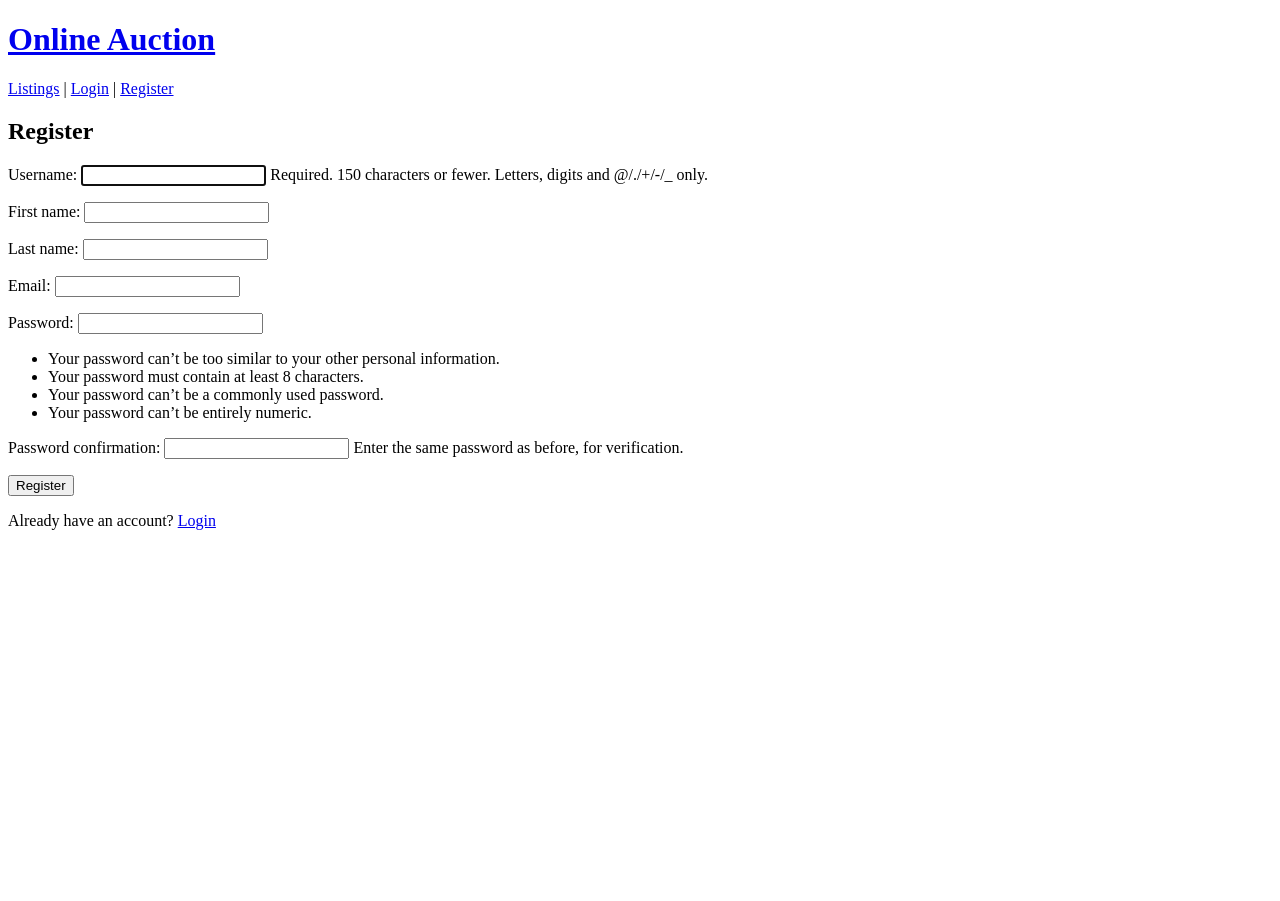
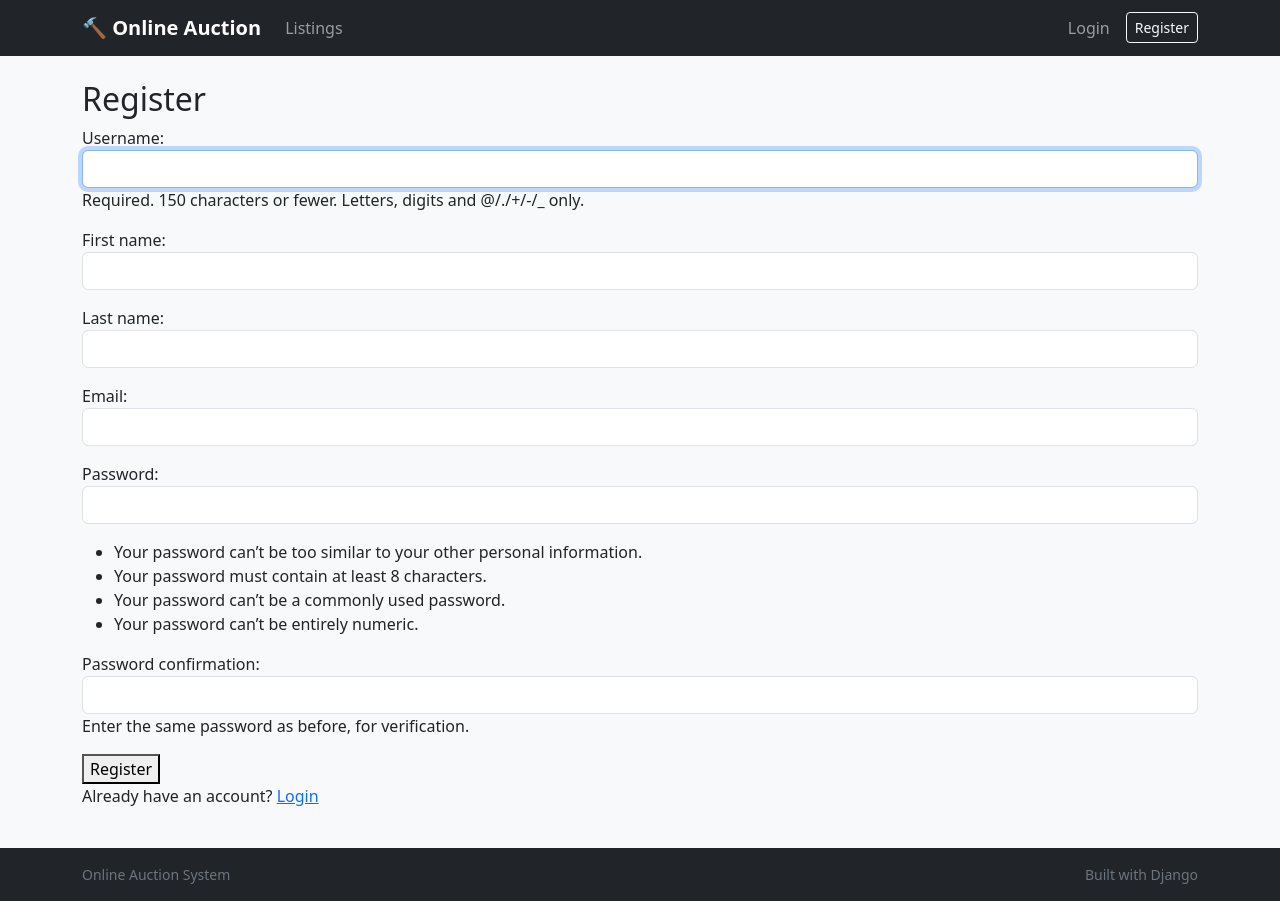
Before and after one commit to NishthaPandya07/OnlineAuctionSystem_Backend, a Django app: page /accounts/register/ in a window 1280 px wide. Before the commit the page ends 530 px from the top, so only its background shows below. Run offline with Django 5.2, Linux system fonts and the light colour scheme.

Commit message:
Add Bootstrap 5 layout with navbar and footer

```diff
--- a/templates/base.html
+++ b/templates/base.html
@@ -4,30 +4,68 @@
     <meta charset="UTF-8">
     <meta name="viewport" content="width=device-width, initial-scale=1.0">
     <title>{% block title %}Online Auction{% endblock %}</title>
+    <link href="https://cdn.jsdelivr.net/npm/bootstrap@5.3.3/dist/css/bootstrap.min.css" rel="stylesheet">
 </head>
-<body>
-    <header>
-        <h1><a href="{% url 'home' %}">Online Auction</a></h1>
-        <nav>
-            <a href="{% url 'listings:list' %}">Listings</a>
+<body class="d-flex flex-column min-vh-100 bg-light">
+    <nav class="navbar navbar-expand-lg navbar-dark bg-dark">
+        <div class="container">
+            <a class="navbar-brand fw-bold" href="{% url 'home' %}">&#128296; Online Auction</a>
+            <button class="navbar-toggler" type="button" data-bs-toggle="collapse" data-bs-target="#mainNav"
+                    aria-controls="mainNav" aria-expanded="false" aria-label="Toggle navigation">
+                <span class="navbar-toggler-icon"></span>
+            </button>
+            <div class="collapse navbar-collapse" id="mainNav">
+                <ul class="navbar-nav me-auto">
+                    <li class="nav-item">
+                        <a class="nav-link" href="{% url 'listings:list' %}">Listings</a>
+                    </li>
                     {% if user.is_authenticated %}
-                | <a href="{% url 'listings:create' %}">Create listing</a>
-                | <a href="{% url 'accounts:logout' %}">Logout ({{ user.username }})</a>
+                        <li class="nav-item">
+                            <a class="nav-link" href="{% url 'listings:create' %}">Create listing</a>
+                        </li>
+                    {% endif %}
+                </ul>
+                <ul class="navbar-nav ms-auto">
+                    {% if user.is_authenticated %}
+                        <li class="nav-item">
+                            <span class="navbar-text me-3">Signed in as <strong>{{ user.username }}</strong></span>
+                        </li>
+                        <li class="nav-item">
+                            <a class="btn btn-outline-light btn-sm mt-1" href="{% url 'accounts:logout' %}">Logout</a>
+                        </li>
                     {% else %}
-                | <a href="{% url 'accounts:login' %}">Login</a>
-                | <a href="{% url 'accounts:register' %}">Register</a>
+                        <li class="nav-item">
+                            <a class="nav-link" href="{% url 'accounts:login' %}">Login</a>
+                        </li>
+                        <li class="nav-item">
+                            <a class="btn btn-outline-light btn-sm mt-1 ms-lg-2" href="{% url 'accounts:register' %}">Register</a>
+                        </li>
                     {% endif %}
+                </ul>
+            </div>
+        </div>
     </nav>
-    </header>
 
+    <main class="container py-4 flex-grow-1">
         {% if messages %}
             {% for message in messages %}
-            <p>{{ message }}</p>
+                <div class="alert alert-{% if message.tags == 'error' %}danger{% elif message.tags %}{{ message.tags }}{% else %}info{% endif %} alert-dismissible fade show" role="alert">
+                    {{ message }}
+                    <button type="button" class="btn-close" data-bs-dismiss="alert" aria-label="Close"></button>
+                </div>
             {% endfor %}
         {% endif %}
 
-    <main>
         {% block content %}{% endblock %}
     </main>
+
+    <footer class="bg-dark text-secondary py-3 mt-auto">
+        <div class="container d-flex justify-content-between small">
+            <span>Online Auction System</span>
+            <span>Built with Django</span>
+        </div>
+    </footer>
+
+    <script src="https://cdn.jsdelivr.net/npm/bootstrap@5.3.3/dist/js/bootstrap.bundle.min.js"></script>
 </body>
 </html>
```
Lines whose indentation alone changed are shown as unchanged.
